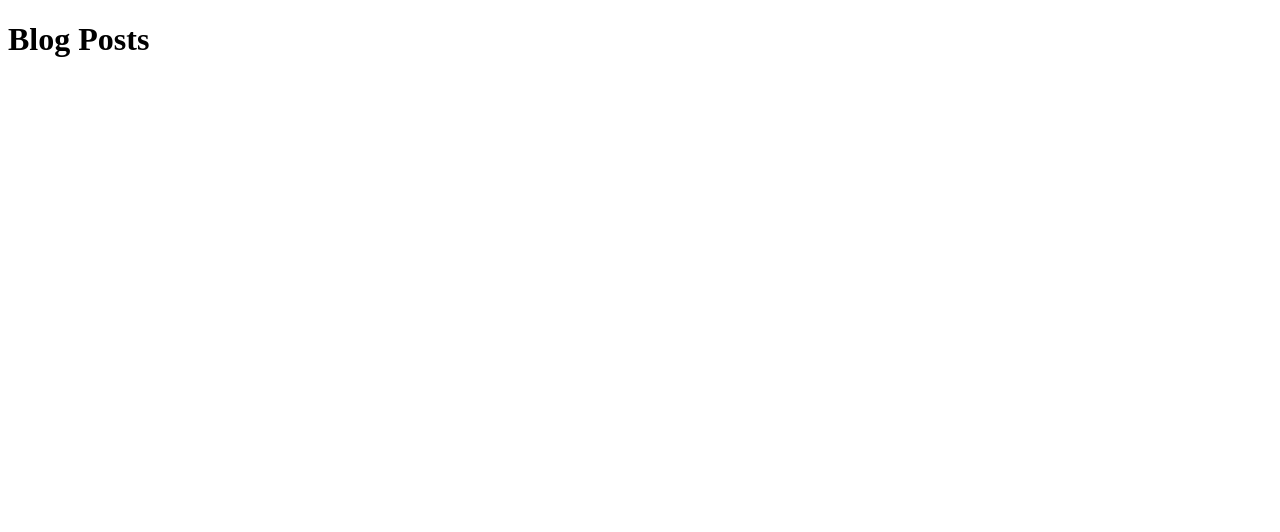
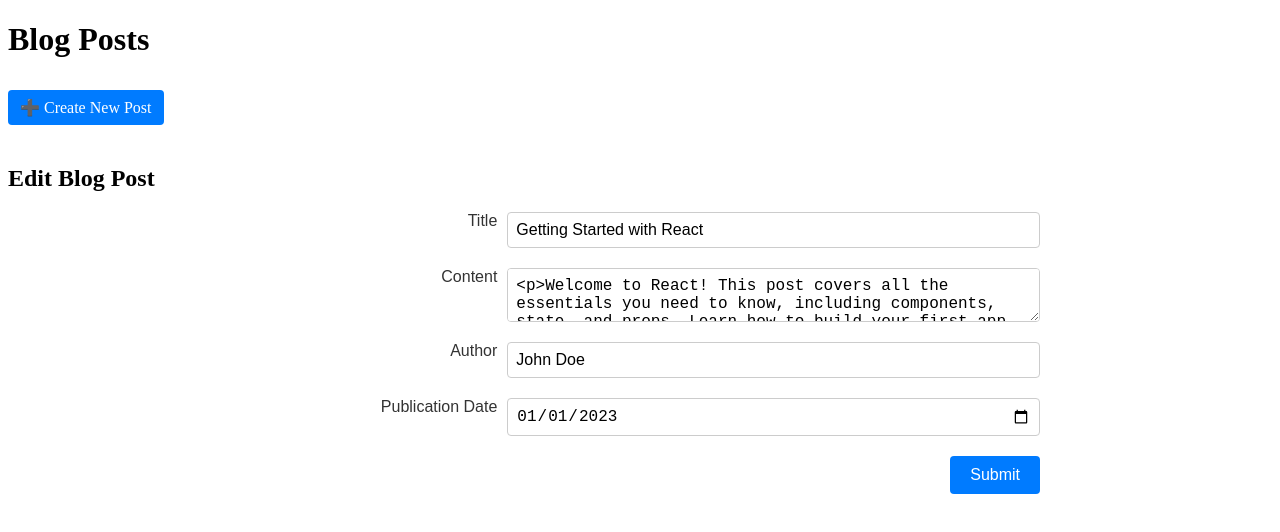
Before and after one commit to Hemanth-07-IT/react-pro1, a React (Create React App) app: page /posts/1/edit in a window 1280 px wide. Before the commit this address had no page. Shown: the top 532 px of the page. Built offline with nearby package versions, Linux system fonts and the light colour scheme.

Commit message:
Changes made, by adding edit option and create new post option.

```diff
--- a/src/App.css
+++ b/src/App.css
@@ -36,3 +36,18 @@
     transform: rotate(360deg);
   }
 }
+
+.newPostLink {
+  display: inline-block;
+  font-size: 16px;
+  padding: 8px 12px;
+  margin: 10px 0 20px 0;
+  text-decoration: none;
+  background-color: #007BFF;
+  color: #ffffff;
+  border-radius: 4px;
+}
+
+.newPostLink:hover {
+  background-color: #0056b3;
+}
--- a/src/App.js
+++ b/src/App.js
@@ -1,8 +1,10 @@
 // src/App.js
-import React from 'react';
-import { Route, Routes } from 'react-router-dom';
+import React, { useState } from 'react';
+import { Route, Routes, Link } from 'react-router-dom';
 import BlogPostList from './components/BlogPostList';
 import BlogPostPage from './components/BlogPostPage';
+import NewPostPage from './components/NewPostPage';
+import EditPostPage from './components/EditPostPage';
 import './App.css';
 
 export const samplePosts = [
@@ -31,12 +33,28 @@ export const samplePosts = [
 ];
 
 const App = () => {
+  const [posts, setPosts] = useState(samplePosts);
+
+  const handleAddPost = (newPost) => {
+    setPosts([...posts, { id: (posts.length + 1).toString(), ...newPost }]);
+  };
+
+  const handleUpdatePost = (updatedPost) => {
+    setPosts(posts.map((p) => (p.id === updatedPost.id ? updatedPost : p)));
+  };
+
   return (
     <div className="app">
       <h1>Blog Posts</h1>
+      <Link to="/new" className="newPostLink">➕ Create New Post</Link>
       <Routes>
-        <Route path="/" element={<BlogPostList posts={samplePosts} />} />
-        <Route path="/posts/:id" element={<BlogPostPage posts={samplePosts} />} />
+        <Route path="/" element={<BlogPostList posts={posts} />} />
+        <Route path="/posts/:id" element={<BlogPostPage posts={posts} />} />
+        <Route path="/new" element={<NewPostPage onAddPost={handleAddPost} />} />
+        <Route
+          path="/posts/:id/edit"
+          element={<EditPostPage posts={posts} onUpdatePost={handleUpdatePost} />}
+        />
       </Routes>
     </div>
   );
--- /dev/null
+++ b/src/components/BlogPostForm.js
@@ -0,0 +1,89 @@
+import React, { useState, useEffect } from 'react';
+import styles from './BlogPostForm.module.css';
+
+const BlogPostForm = ({ post, onSubmit }) => {
+  const [title, setTitle] = useState(post?.title || '');
+  const [content, setContent] = useState(post?.content || '');
+  const [author, setAuthor] = useState(post?.author || '');
+  const [date, setDate] = useState(post?.date || '');
+  const [errors, setErrors] = useState({});
+  const [isSubmitting, setIsSubmitting] = useState(false);
+
+  useEffect(() => {
+    if (post) {
+      setTitle(post.title);
+      setContent(post.content);
+      setAuthor(post.author);
+      setDate(post.date);
+    }
+  }, [post]);
+
+  const handleSubmit = (e) => {
+    e.preventDefault();
+
+    const newErrors = {};
+    if (!title) newErrors.title = 'Required';
+    if (!content) newErrors.content = 'Required';
+    if (!author) newErrors.author = 'Required';
+    if (!date) newErrors.date = 'Required';
+
+    if (Object.keys(newErrors).length > 0) {
+      setErrors(newErrors);
+      return;
+    }
+
+    setIsSubmitting(true);
+    onSubmit({ title, content, author, date });
+  };
+
+  return (
+    <form className={styles.blogPostForm} onSubmit={handleSubmit}>
+      <div className={styles.formGroup}>
+        <label htmlFor="title">Title</label>
+        <input
+          id="title"
+          value={title}
+          onChange={(e) => setTitle(e.target.value)}
+        />
+        {errors.title && <p className={styles.error}>{errors.title}</p>}
+      </div>
+
+      <div className={styles.formGroup}>
+        <label htmlFor="content">Content</label>
+        <textarea
+          id="content"
+          value={content}
+          onChange={(e) => setContent(e.target.value)}
+        />
+        {errors.content && <p className={styles.error}>{errors.content}</p>}
+      </div>
+
+      <div className={styles.formGroup}>
+        <label htmlFor="author">Author</label>
+        <input
+          id="author"
+          value={author}
+          onChange={(e) => setAuthor(e.target.value)}
+        />
+        {errors.author && <p className={styles.error}>{errors.author}</p>}
+      </div>
+
+      <div className={styles.formGroup}>
+        <label htmlFor="date">Publication Date</label>
+        <input
+          id="date"
+          type="date"
+          value={date}
+          onChange={(e) => setDate(e.target.value)}
+        />
+        {errors.date && <p className={styles.error}>{errors.date}</p>}
+      </div>
+
+      <button type="submit" disabled={isSubmitting}>
+        {isSubmitting ? 'Submitting...' : 'Submit'}
+      </button>
+    </form>
+  );
+};
+
+export default BlogPostForm;
--- /dev/null
+++ b/src/components/BlogPostForm.module.css
@@ -0,0 +1,87 @@
+.blogPostForm {
+  font-family: Arial, sans-serif;
+  max-width: 800px;
+  margin: 0 auto;
+}
+
+.formGroup {
+  display: flex;
+  justify-content: space-between;
+  margin-bottom: 20px;
+}
+
+.formGroup label {
+  flex: 1;
+  text-align: right;
+  padding-right: 10px;
+  font-size: 16px;
+  color: #333;
+}
+
+.formGroup input,
+.formGroup textarea {
+  flex: 2;
+  padding: 8px;
+  font-size: 16px;
+  border: 1px solid #CCCCCC;
+  border-radius: 4px;
+}
+
+.error {
+  flex-basis: 100%;
+  color: #FF0000;
+  font-size: 14px;
+  text-align: left;
+  margin-left: calc(33%);
+}
+
+button {
+  padding: 10px 20px;
+  font-size: 16px;
+  background: #007BFF;
+  color: #ffffff;
+  border-radius: 4px;
+  border: none;
+  cursor: pointer;
+  float: right;
+}
+
+button:disabled {
+  opacity: 0.5;
+  cursor: not-allowed;
+}
+
+/* Mobile Styles */
+@media (max-width: 768px) {
+  .formGroup {
+    flex-direction: column;
+    align-items: flex-start;
+    margin-bottom: 15px;
+  }
+
+  .formGroup label {
+    text-align: left;
+    font-size: 14px;
+    padding: 0;
+    margin-bottom: 5px;
+  }
+
+  .formGroup input,
+  .formGroup textarea {
+    flex: unset;
+    font-size: 14px;
+    padding: 8px;
+    width: 100%;
+  }
+
+  .error {
+    margin-left: 0;
+    font-size: 12px;
+  }
+
+  button {
+    float: none;
+    width: 100%;
+    margin-top: 15px;
+  }
+}
--- a/src/components/BlogPostItem.js
+++ b/src/components/BlogPostItem.js
@@ -8,7 +8,7 @@ const BlogPostItem = ({ id, title, summary, date, url }) => {
   const formattedDate = new Date(date).toLocaleDateString('en-US', {
     year: 'numeric',
     month: 'long',
-    day: 'numeric'
+    day: 'numeric',
   });
 
   return (
@@ -18,6 +18,9 @@ const BlogPostItem = ({ id, title, summary, date, url }) => {
       </Link>
       <p className={styles.summary}>{summary}</p>
       <p className={styles.date}>Published on {formattedDate}</p>
+      <Link to={`/posts/${id}/edit`} className={styles.editLink}>
+        Edit
+      </Link>
     </div>
   );
 };
--- a/src/components/BlogPostItem.module.css
+++ b/src/components/BlogPostItem.module.css
@@ -54,3 +54,13 @@
     padding: 15px;
   }
 }
+
+.editLink {
+  font-size: 14px;
+  color: #007BFF;
+  text-decoration: none;
+}
+
+.editLink:hover {
+  text-decoration: underline;
+}
--- /dev/null
+++ b/src/components/EditPostPage.js
@@ -0,0 +1,28 @@
+import React from 'react';
+import { useParams, useNavigate } from 'react-router-dom';
+import BlogPostForm from './BlogPostForm';
+
+const EditPostPage = ({ posts, onUpdatePost }) => {
+  const { id } = useParams();
+  const navigate = useNavigate();
+  const post = posts.find((p) => p.id === id);
+
+  const handleSubmit = (updatedPost) => {
+    alert(`Post Updated!\n${JSON.stringify(updatedPost, null, 2)}`);
+    onUpdatePost({ ...updatedPost, id }); // Keep id
+    navigate(`/posts/${id}`);
+  };
+
+  if (!post) {
+    return <p>Blog post not found.</p>;
+  }
+
+  return (
+    <div>
+      <h2>Edit Blog Post</h2>
+      <BlogPostForm post={post} onSubmit={handleSubmit} />
+    </div>
+  );
+};
+
+export default EditPostPage;
--- /dev/null
+++ b/src/components/NewPostPage.js
@@ -0,0 +1,25 @@
+import React from 'react';
+import { useNavigate } from 'react-router-dom';
+import BlogPostForm from './BlogPostForm';
+import { samplePosts } from '../App';
+
+const NewPostPage = ({ onAddPost }) => {
+  const navigate = useNavigate();
+
+  const handleSubmit = (newPost) => {
+    // In a real app, save the post to a database.
+    // Here we'll just alert and navigate.
+    alert(`Post Created!\n${JSON.stringify(newPost, null, 2)}`);
+    onAddPost(newPost);
+    navigate('/');
+  };
+
+  return (
+    <div>
+      <h2>Create New Blog Post</h2>
+      <BlogPostForm onSubmit={handleSubmit} />
+    </div>
+  );
+};
+
+export default NewPostPage;
```
